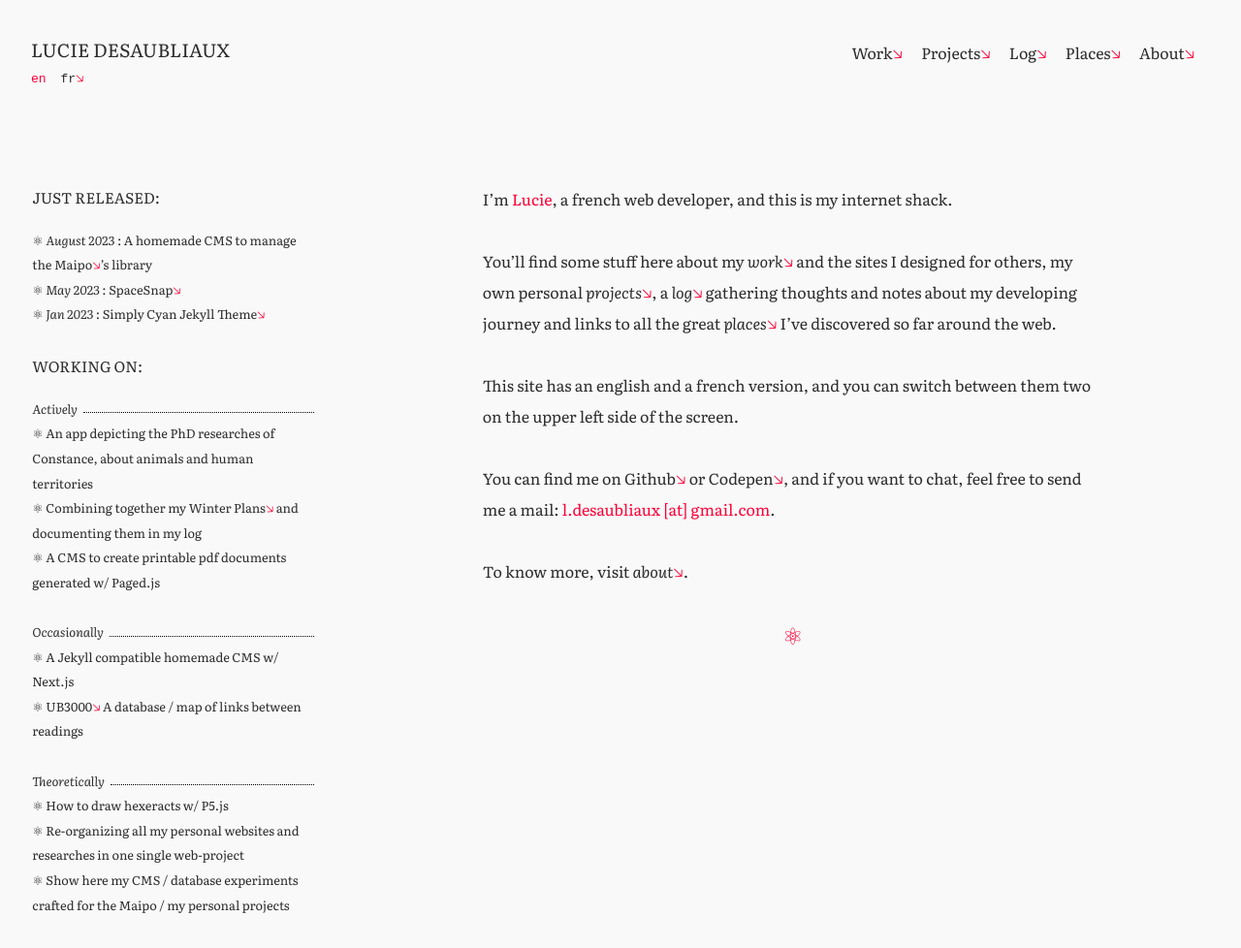
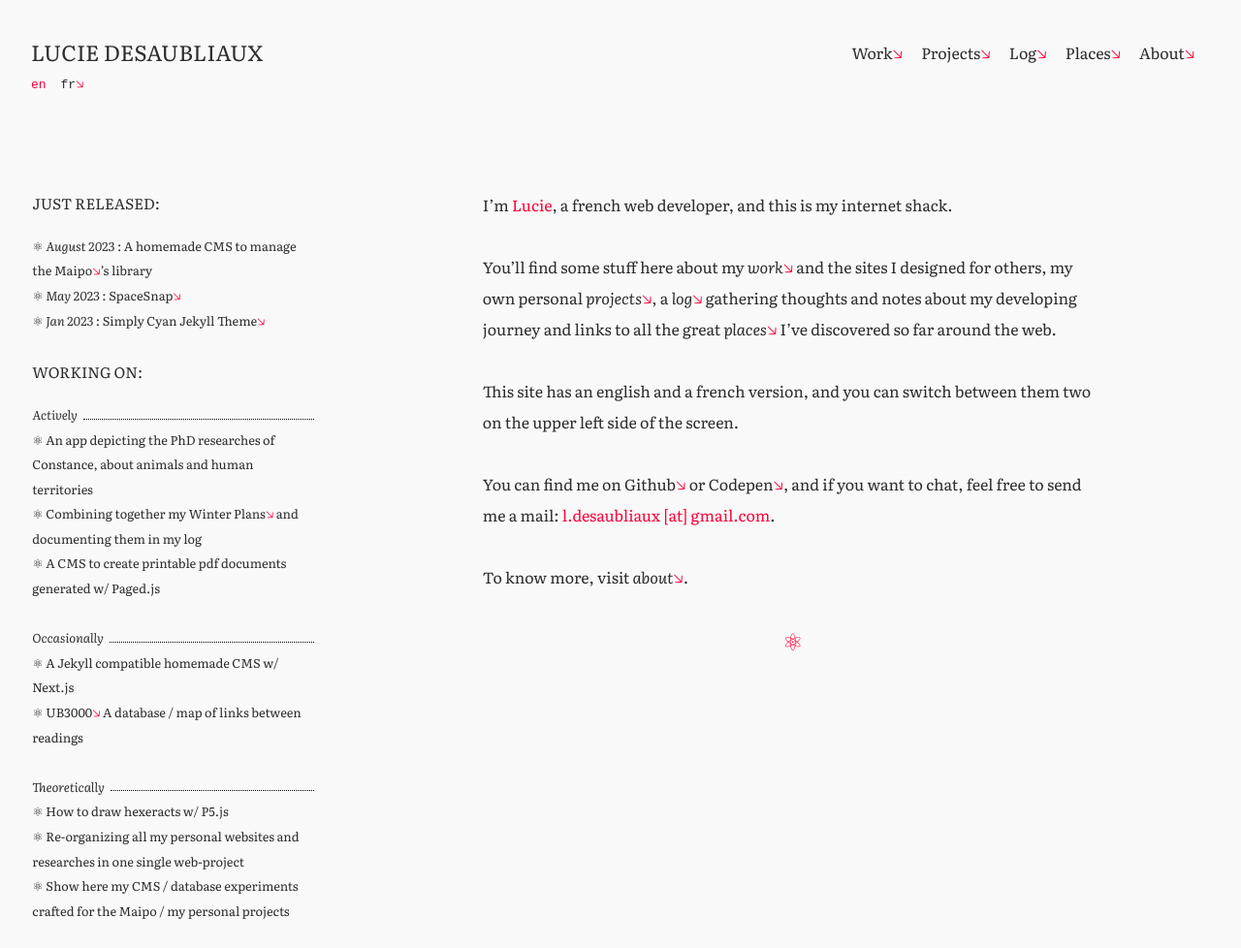
Before and after one commit to PQuod/dev_portfolio, a Jekyll site: the page built from index.markdown, in a window 1280 px wide. Shown: the whole page at 97% size. Built offline with Jekyll 4.4.1, drawn with Linux system fonts in a browser that asks for light colours.

Commit message:
Update _base.scss

```diff
--- a/_sass/minima/_base.scss
+++ b/_sass/minima/_base.scss
@@ -43,8 +43,19 @@
 h1,h2,h3,h4,h5,h6{
   font-weight:normal;
   text-transform:uppercase;
+  line-height: var(--line-height);
+}
+
+h1{
+  font-size:1.4em;
+}
+
+h2{
   font-size:1.2em;
-  line-height: var(--line-height);
+}
+
+h3{
+  font-size:1em;
 }
 
 p, li {
```
